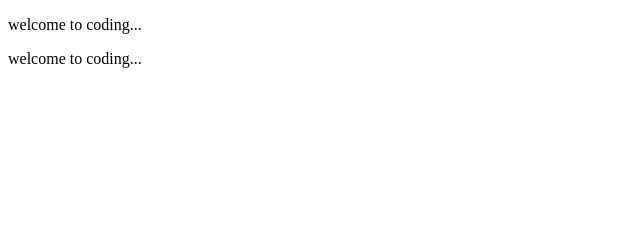
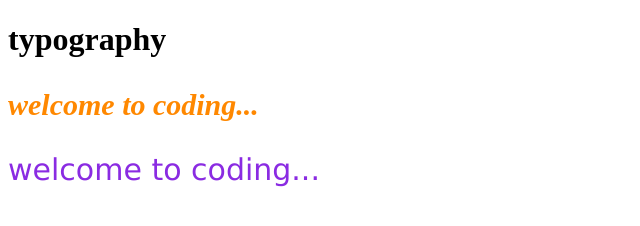
Before and after one commit to coolaarav22/HTML, a plain HTML site: page text stely.html in a window 1280 px wide. Shown: the whole page, without its empty margins (0-640 px from the left). Drawn offline with Linux system fonts and the light colour scheme.

Commit message:
Add files via upload

```diff
--- a/text stely.html
+++ b/text stely.html
@@ -3,17 +3,26 @@
 <head>
     <meta charset="UTF-8">
     <meta name="viewport" content="width=device-width, initial-scale=1.0">
-    <title>Document</title>
-<style>{
-color : red;
-font size: 30px;
-font style: italic
-font
-
-} </style>
+    <title>typography</title>
+<style>
+.text{
+color : rgb(255, 136, 0);
+font-size: 30px;
+font-style: italic;
+font-weight: bolder;
+text-decoration: underline
+text-transtorm:capitalize;
+color :rgb(255,136,0);
+}
+.p1{ color:blueviolet;
+font-family:'lucida sans';
+font-size:30px
+}
+</style>
 </head>
 <body>
-<p>welcome to coding...</p>
-<p>welcome to coding...</p>
+    <h1>typography</h1>
+<p class ="text">welcome to coding...</p>
+<p class="p1">welcome to coding...</p>
 </body>
 </html>
```
